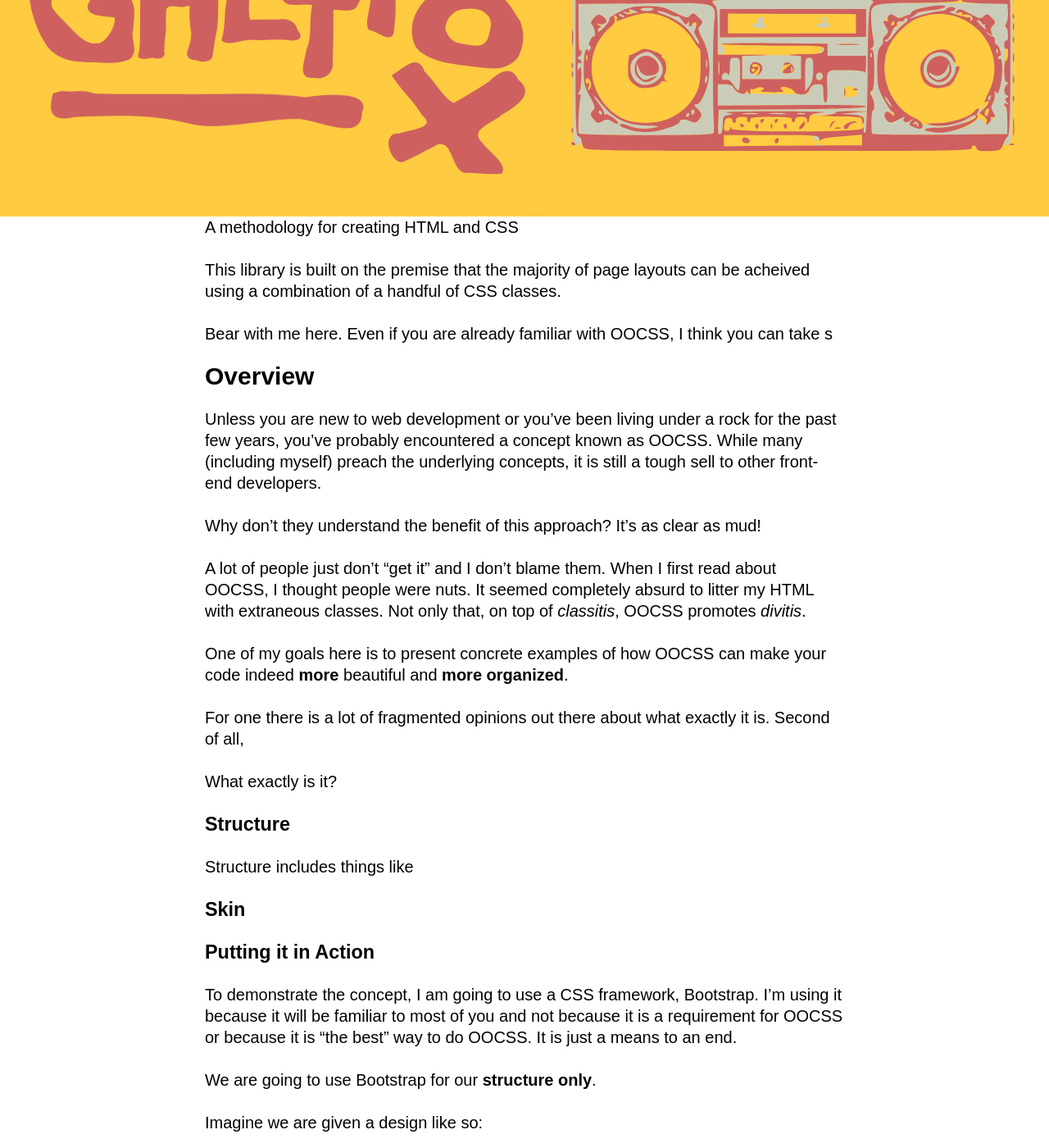
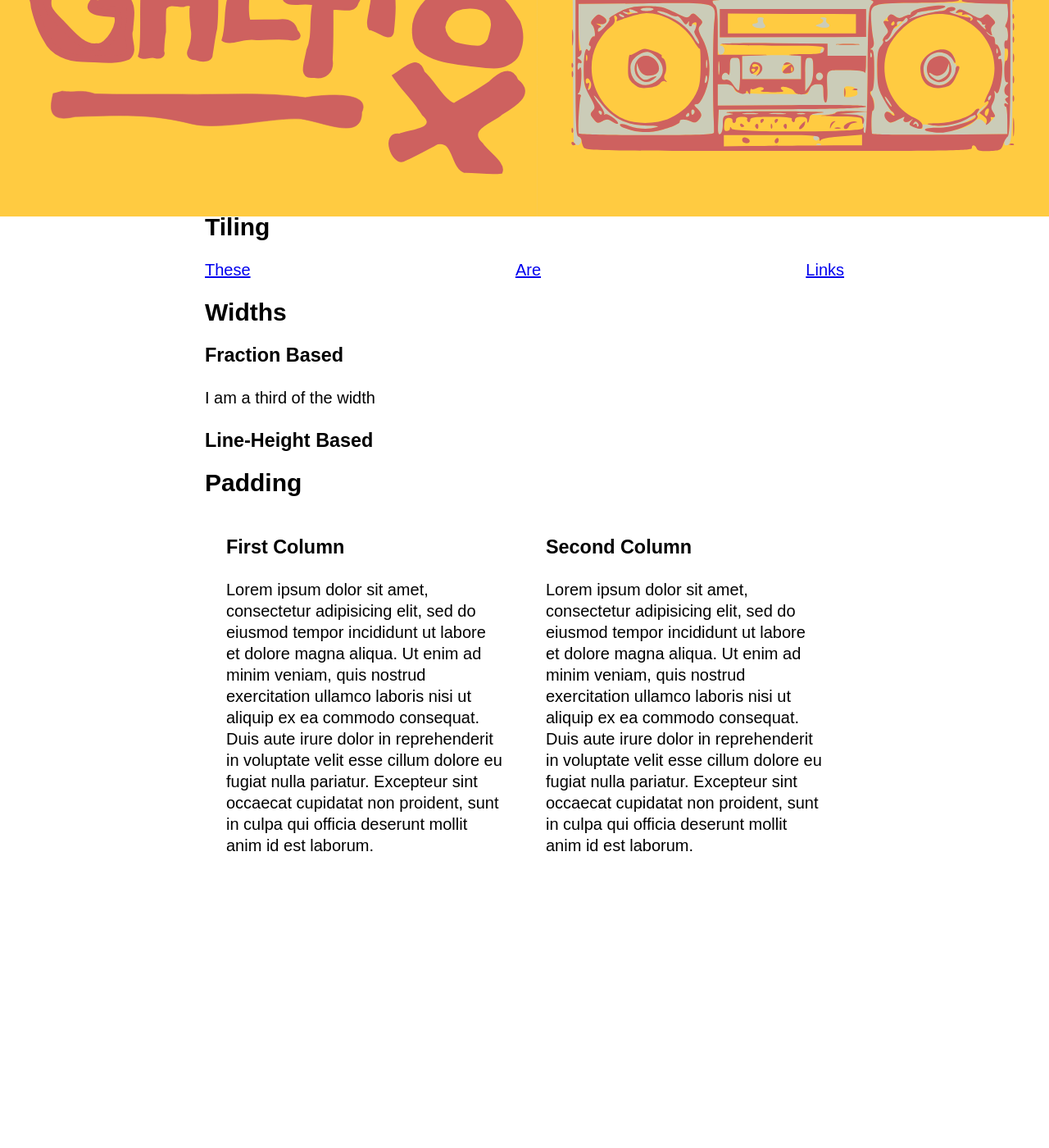
Before and after one commit to walkerab/ghetto-box-site, a Jekyll site: the page built from index.md, in a window 1280 px wide and 1400 px high, scrolled down 232 px. Shown: the whole window at 82% size. Built offline with Jekyll 4.4.1, drawn with Linux system fonts in a browser that asks for light colours; Markdown is read by kramdown in place of the engine named in the settings; after the commit the page ends 1302 px from its top, so only the background shows below that; some of the changed text lies outside the part shown.

Commit message:
Adding examples

````diff
--- a/index.md
+++ b/index.md
@@ -2,110 +2,63 @@
 layout: default
 ---
 
-> A methodology for creating HTML and CSS
+## Tiling
 
-This library is built on the premise that the majority of page layouts can be acheived using a combination of a handful of CSS classes.
+<div class="cs-1">
+	<ul class="tiles-justify">
+		<li class="tile">
+			<a href="#">
+				These
+			</a>
+		</li>
+		<li class="tile">
+			<a href="#">
+				Are
+			</a>
+		</li>
+		<li class="tile">
+			<a href="#">
+				Links
+			</a>
+		</li>
+	</ul>
+</div>
 
-Bear with me here. Even if you are already familiar with OOCSS, I think you can take s
+## Widths
 
-## Overview
+### Fraction Based
 
-Unless you are new to web development or you've been living under a rock for the past few years, you've probably encountered a concept known as OOCSS. While many (including myself) preach the underlying concepts, it is still a tough sell to other front-end developers.
-
-Why don't they understand the benefit of this approach? It's as clear as mud!
-
-A lot of people just don't "get it" and I don't blame them. When I first read about OOCSS, I thought people were nuts. It seemed completely absurd to litter my HTML with extraneous classes. Not only that, on top of *classitis*, OOCSS promotes *divitis*.
-
-One of my goals here is to present concrete examples of how OOCSS can make your code indeed **more** beautiful and **more organized**.
-
-For one there is a lot of fragmented opinions out there about what exactly it is. Second of all,
-
-What exactly is it?
-
-### Structure
-
-Structure includes things like
-
-### Skin
-
-### Putting it in Action
-
-To demonstrate the concept, I am going to use a CSS framework, Bootstrap. I'm using it because it will be familiar to most of you and not because it is a requirement for OOCSS or because it is "the best" way to do OOCSS. It is just a means to an end.
-
-We are going to use Bootstrap for our **structure only**.
-
-Imagine we are given a design like so:
-
-![]
-
-Let's create our structure
-
-```html
-<div class="container">
-	<div class="row">
-		<div class="col-sm-8">
-		</div>
-		<div class="col-sm-4">
-		</div>
-		...
+<div>
+	<div class="w-1-3 cs-2">
+		I am a third of the width
 	</div>
 </div>
-```
 
-*benefit* I have created the entire page layout without touching a single line of CSS. Now that's efficient.
+### Line-Height Based
 
-Now it's time to put a "skin" on the structure. To accomplish this, I am going to introduce a new concept, color schemes. A color scheme (for the sake of argument) consists of at least a background color and a foreground color. It can also include things like text-shadow or define anchor colors but for now we'll just stick to the two things.
+## Padding
 
-Now you may be thinking, "I could have just done that using mixins. This is stupid.". Now ask yourself, would that have really been easier? Would that really be less work?
-
-All you've really managed to do is move the problem. Not only that, you have made your CSS file larger and made your code harder to read. How is it harder to read?
-
-Good code reveals its intent. Compare ... to ... ?
-
-I don't know about you, but I'd prefer to not have to jump between my HTML and CSS to see what's going on.
-
-## Benefits
-
-- Systematic
-- Reusable CSS
-- Can sketch out an entire site without creating any CSS
-- Beginner Friendly
-- Don't have to think up names for things
-- Code reveals its intent
-- Design in the template
-
-## Goals
-
-- Use as few concepts as possible.
-- Provide a sane and *reusable* set of classes
-- Provide a systematic approach to page layout
-- Provide a flexbox-like functionality until it attains wider support
-- Stay out of the way by providing only minimal styling
-- Separate skin from structure
-
-## Examples
-
-### Two Column Layout
-
-```html
-<div class="tile w-1-2 pad-md">
-	<p>
-		Lorem ipsum dolor sit amet, consectetur adipisicing elit, sed do eiusmod
-		tempor incididunt ut labore et dolore magna aliqua. Ut enim ad minim veniam,
-		quis nostrud exercitation ullamco laboris nisi ut aliquip ex ea commodo
-		consequat. Duis aute irure dolor in reprehenderit in voluptate velit esse
-		cillum dolore eu fugiat nulla pariatur. Excepteur sint occaecat cupidatat non
-		proident, sunt in culpa qui officia deserunt mollit anim id est laborum.
-	</p>
-</div
-><div class="tile w-1-2 pad-md">
-	<p>
-		Lorem ipsum dolor sit amet, consectetur adipisicing elit, sed do eiusmod
-		tempor incididunt ut labore et dolore magna aliqua. Ut enim ad minim veniam,
-		quis nostrud exercitation ullamco laboris nisi ut aliquip ex ea commodo
-		consequat. Duis aute irure dolor in reprehenderit in voluptate velit esse
-		cillum dolore eu fugiat nulla pariatur. Excepteur sint occaecat cupidatat non
-		proident, sunt in culpa qui officia deserunt mollit anim id est laborum.
-	</p>
+<div>
+	<div class="cs-1 tile w-1-2 pad-md">
+		<h3>First Column</h3>
+		<p>
+			Lorem ipsum dolor sit amet, consectetur adipisicing elit, sed do eiusmod
+			tempor incididunt ut labore et dolore magna aliqua. Ut enim ad minim veniam,
+			quis nostrud exercitation ullamco laboris nisi ut aliquip ex ea commodo
+			consequat. Duis aute irure dolor in reprehenderit in voluptate velit esse
+			cillum dolore eu fugiat nulla pariatur. Excepteur sint occaecat cupidatat non
+			proident, sunt in culpa qui officia deserunt mollit anim id est laborum.
+		</p>
+	</div
+	><div class="cs-2 tile w-1-2 pad-md">
+		<h3>Second Column</h3>
+		<p>
+			Lorem ipsum dolor sit amet, consectetur adipisicing elit, sed do eiusmod
+			tempor incididunt ut labore et dolore magna aliqua. Ut enim ad minim veniam,
+			quis nostrud exercitation ullamco laboris nisi ut aliquip ex ea commodo
+			consequat. Duis aute irure dolor in reprehenderit in voluptate velit esse
+			cillum dolore eu fugiat nulla pariatur. Excepteur sint occaecat cupidatat non
+			proident, sunt in culpa qui officia deserunt mollit anim id est laborum.
+		</p>
+	</div>
 </div>
-```
````
Also changed, not shown: index-old.md (added, +111 -0 lines).
